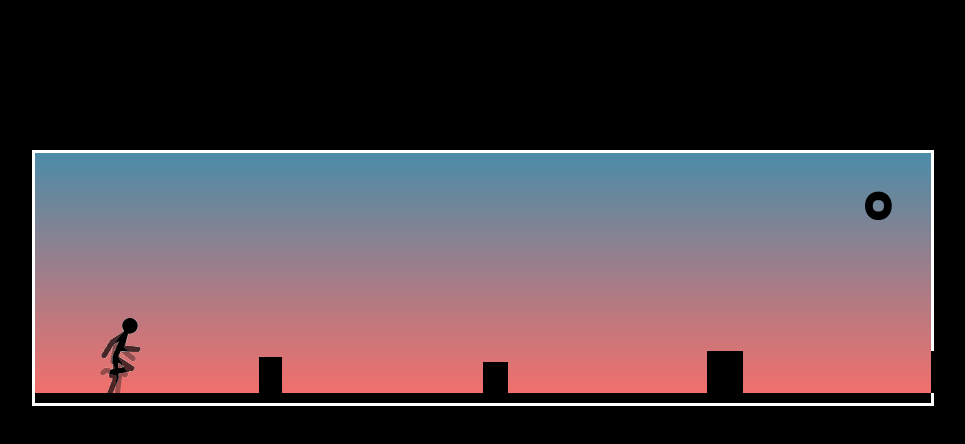
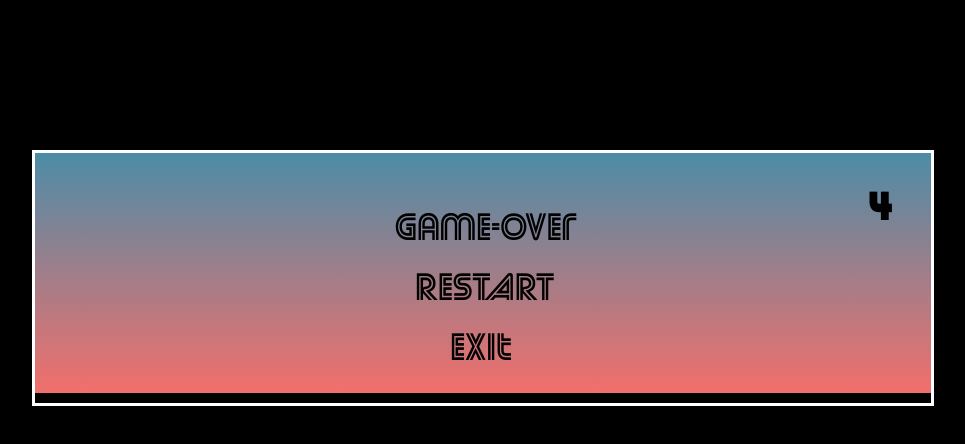
Before and after one commit to Mehdi-Filali/Game-Project, a plain HTML site: page Index2.0.html in a window 1280 px wide. Shown: the whole page, without its empty margins (168-1133 px from the left). Drawn offline with Linux system fonts and the light colour scheme.

Commit message:
Debut collision et score

```diff
--- a/CSS/game.css
+++ b/CSS/game.css
@@ -137,8 +137,46 @@ body{
     opacity: 0;
     width: 40px;
     height: 40px;
+    left: 100%;
 
     -webkit-transition: width .5s ease-in, height .5s ease-in;
+}
+#game-over{
+    font-family: 'game';
+    font-size: 40px;
+    font-weight: 100;
+    margin-left: 360px;
+    margin-top: 50px;
+    position: absolute;
+    display: none;
+}
+#restart{
+    font-family: 'game';
+    font-size: 40px;
+    font-weight: 100;
+    margin-left: 380px;
+    margin-top: 110px;
+    position: absolute;
+    text-decoration: none;
+    color: black;
+    display: none;
+}
+#restart:hover{
+    color: white;
+}
+#exit{
+    font-family: 'game';
+    font-size: 40px;
+    font-weight: 100;
+    margin-left: 415px;
+    margin-top: 170px;
+    position: absolute;
+    text-decoration: none;
+    color: black;
+    display: none;
+}
+#exit:hover{
+    color: white;
 }
 
 .bloc-1{
--- a/CSS/stickman.css
+++ b/CSS/stickman.css
@@ -4,7 +4,7 @@ body{
 #stickman{
     background: url(../Image/Stickman1.png) no-repeat;
     background-size: contain;
-    width: 12%;
+    width: 60px;
     height: 80px;
     margin-top: 352px;
     margin-left: 50px;
@@ -16,7 +16,7 @@ body{
 #stickman1{
     background: url(../Image/Stickman1.png) no-repeat;
     background-size: contain;
-    width: 12%;
+    width: 60px;
     height: 80px;
     top: 165px;
     margin-left: 50px;
--- a/Index2.0.html
+++ b/Index2.0.html
@@ -8,8 +8,6 @@
         <link rel="stylesheet" type="text/css" href="CSS/stickman.css">
     </head>
     <body>
-
-      <div id="window-game">
         <div id="game">
             <div id="Stickman1"></div>
             <div id="road"></div>
@@ -18,9 +16,11 @@
             <span class="bloc bloc-2"></span>
             <span class="bloc bloc-3"></span>
             <span class="bloc bloc-4"></span>
+            <div id="game-over"> Game-over </div>
+            <a href="#" id="restart"> RESTART </a>
+            <a href="#" id="exit"> Exit </a>
         </div>
-        </div>
-
         <script src="JS/GUI.js"></script>
+        <script src="JS/collision.js"></script>
     </body>
 </html>
--- a/JS/GUI.js
+++ b/JS/GUI.js
@@ -32,6 +32,8 @@ var quit = function(){
 }
 
 if(exit) exit.addEventListener('click', quit);
+
+
 
 /* Game */
 
--- /dev/null
+++ b/JS/collision.js
@@ -0,0 +1,46 @@
+var check_collision = function(){
+    var _s = document.getElementById('Stickman1'),
+        _blocs = document.getElementsByClassName('bloc'),
+        _end = document.getElementById('game-over'),
+        _restart = document.getElementById('restart'),
+        _return = document.getElementById('exit');
+
+    for(var i=0; i<_blocs.length; i++){
+        var _bloc = _blocs[i];
+
+        if(_bloc.offsetLeft <= (_s.offsetLeft + _s.offsetWidth) && _bloc.offsetLeft > _s.offsetLeft){
+            if((_s.offsetTop+_s.offsetHeight) > _bloc.offsetTop){
+                _s.style.display = 'none' ;
+                for (var j=0; j<_blocs.length; j++){
+                    _blocs[j].style.display = 'none' ;
+                }
+                _end.style.display = 'inline-block';
+                _restart.style.display = 'inline-block';
+                _return.style.display = 'inline-block';
+            }
+        }
+    }
+}
+
+setInterval(check_collision, 200);
+
+
+/* Score */
+
+var interval,
+    score = document.getElementById('score'),
+    evolution = 0;
+
+var evolution_score = function(){
+    do{
+        evolution++;
+        score.innerHTML = evolution;
+    }while(s);
+}
+
+
+var decompte = function(){
+    interval = setInterval(evolution_score, 500);
+}
+
+setTimeout(decompte, 3000);
```
Also changed, not shown: ttf/font3.ttf (deleted). Lines whose indentation alone changed are shown as unchanged.
